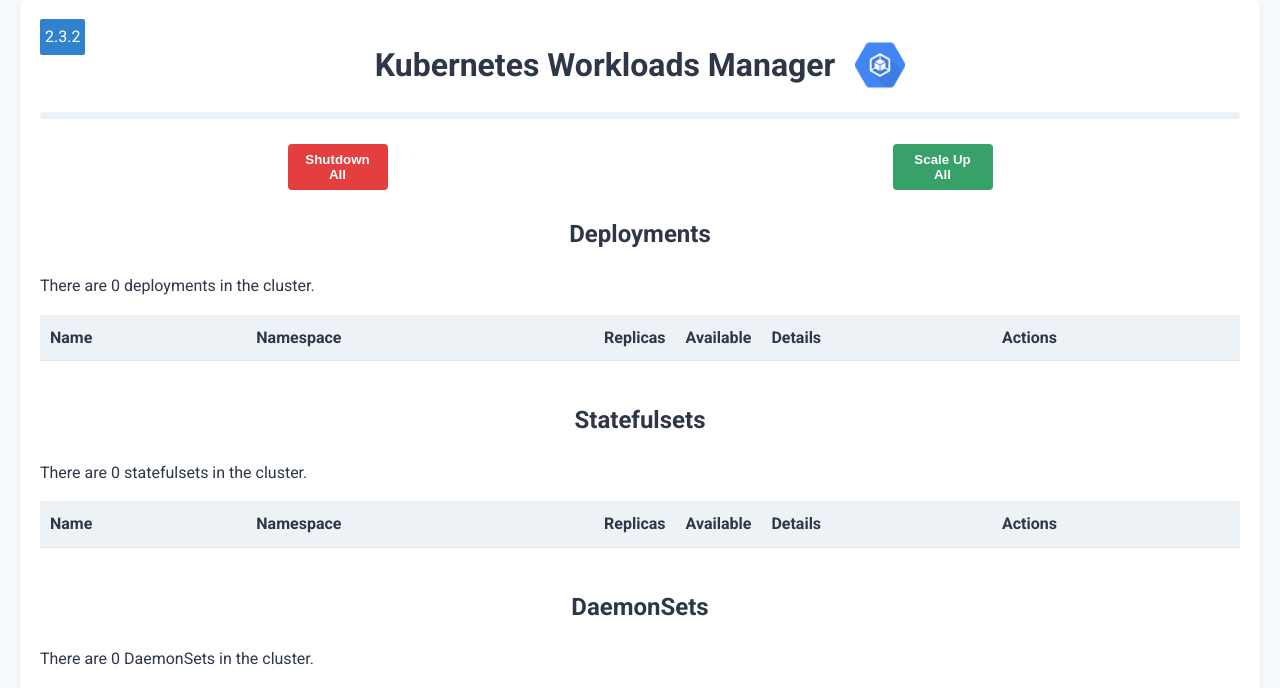
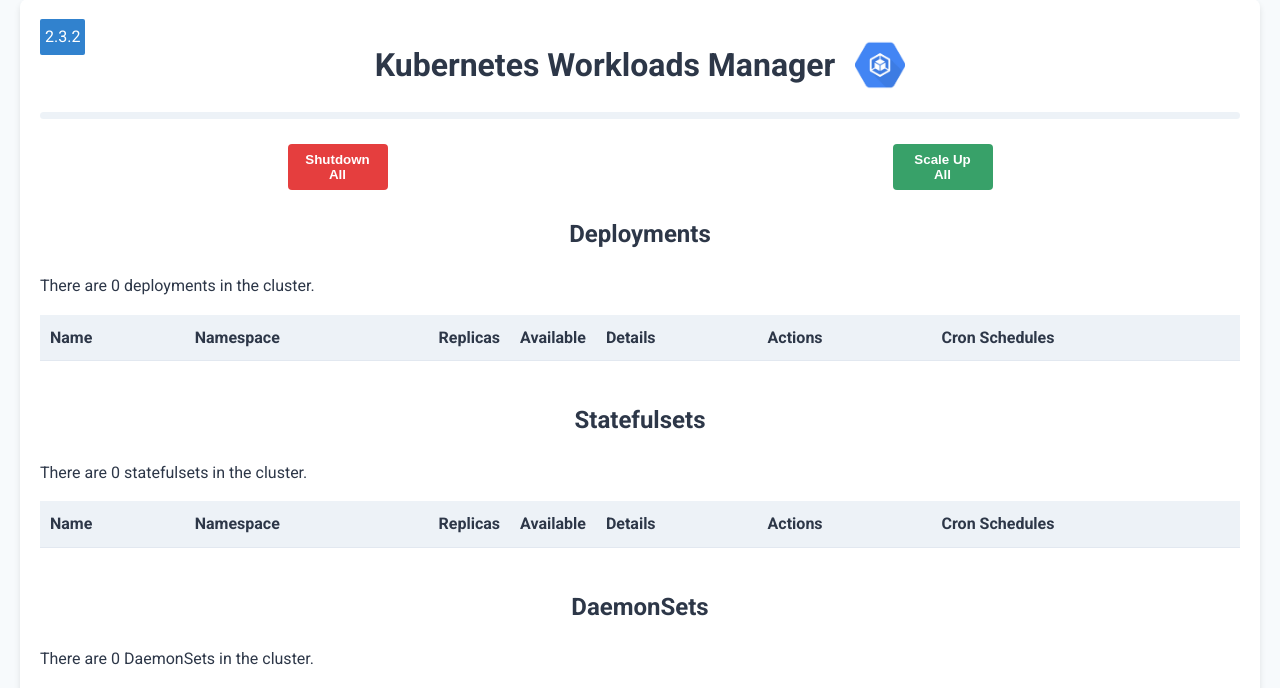
Before and after one commit to didlawowo/workload-scheduler, a FastAPI app: page / in a window 1280 px wide. Shown: the part 21-709 px from the top of the page. Run offline with FastAPI, Linux system fonts and the light colour scheme; tables that the repository leaves empty hold one stand-in row (values such as "Sample post"); lists and menus that the app fills with data are empty.

Commit message:
Feat/front display crons (#27)
* feat: Implement comprehensive health check for database and Kubernetes


* fix: change cron_start data in sample_schedule_data for test_db

* fix: add log for get /schedule/{uid} and put /schedules/{schedule_id} method, in test_api.py change post url /schedules by /schedule

* feat: add new test, test_invalid_cron_expression, test_start_workload_api_failure

* feat: add new column for Crons Schedules and display crons in real time

---------

Co-authored-by: AxelAv19 <114404778+AxelAv19@users.noreply.github.com>

```diff
--- a/src/static/js/main.js
+++ b/src/static/js/main.js
@@ -49,7 +49,10 @@
     saveBtn.dataset.mode = 'create';
     document.querySelector('.modal-content h3').textContent = 'Éditeur d\'expression Cron';
     currentScheduleId = null;
+
+    refreshCronDisplay();
 }
+
 closeBtn.addEventListener('click', closeModal);
 // cancelBtn.addEventListener('click', closeModal);
 
@@ -226,6 +229,21 @@
 
         updateCronInfo();
     }
+
+    // Ajout : Chargement et affichage des crons pour tous les workloads
+    loadAllCronSchedules();
+
+    // Écouter le bouton de suppression
+    const deleteBtn = document.getElementById('deleteBtn');
+    if (deleteBtn) {
+        deleteBtn.addEventListener('click', () => {
+            if (currentScheduleId) {
+                deleteSchedule(currentScheduleId);
+            } else {
+                alert("Aucune programmation à supprimer.");
+            }
+        });
+    }
 });
 
 // Mettre à jour le gestionnaire d'événements pour le bouton "saveBtn"
@@ -290,7 +308,6 @@
         })
         .then(data => {
             console.log('Programmation mise à jour:', data);
-            getListSchedule();
             closeModal();
         })
         .catch(error => {
@@ -324,7 +341,6 @@
         })
         .then(data => {
             console.log('Programmation créée:', data);
-            getListSchedule();
             closeModal();
         })
         .catch(error => {
@@ -343,8 +359,8 @@
     }
 });
 
-// Fonction pour récupérer les programmations depuis l'API
-function getListSchedule() {
+// Fonction pour charger tous les schedules et les afficher
+function loadAllCronSchedules() {
     fetch('/schedules', {
         method: 'GET',
         headers: {
@@ -357,14 +373,68 @@
         }
         return response.json();
     })
-    .then(data => {
-        console.log('Programmations récupérées:', data);
-        // Mettre à jour le tableau avec les données récupérées
-        // updateScheduleTable(data);
+    .then(schedules => {
+        console.log('Programmations récupérées:', schedules);
+
+        // Créer un mapping des programmations par UID
+        const schedulesByUid = {};
+        schedules.forEach(schedule => {
+            if (schedule.uid) {
+                schedulesByUid[schedule.uid] = schedule;
+            }
+        });
+
+        // Rechercher les boutons d'édition pour trouver les workloads et mettre à jour leurs crons
+        const editButtons = document.querySelectorAll('button[onclick^="edit_prog"]');
+        editButtons.forEach(button => {
+            // Extraire l'UID du bouton edit_prog
+            const onclickAttr = button.getAttribute('onclick');
+            const match = onclickAttr.match(/edit_prog\('([^']+)'/);
+
+            if (match && match[1]) {
+                const uid = match[1];
+                const schedule = schedulesByUid[uid];
+
+                if (schedule) {
+                    updateWorkloadCronDisplay(schedule);
+                }
+            }
+        });
     })
     .catch(error => {
         console.error('Erreur lors de la récupération des programmations:', error);
     });
+}
+
+// Fonction pour mettre à jour l'affichage des crons d'un workload
+function updateWorkloadCronDisplay(schedule) {
+    const editButtons = document.querySelectorAll(`button[onclick*="'${schedule.uid}'"]`);
+
+    if (editButtons.length === 0) {
+        console.log(`Aucun workload trouvé avec l'UID: ${schedule.uid}`);
+        return;
+    }
+
+    editButtons.forEach(button => {
+        const parentCell = button.closest('td');
+
+        const cronCell = parentCell.nextElementSibling;
+
+        if (cronCell && cronCell.querySelector('.cron-info')) {
+            const cronStartDisplay = schedule.cron_start || 'Not set';
+            const cronStopDisplay = schedule.cron_stop || 'Not set';
+
+            cronCell.querySelector('.cron-info').innerHTML = `
+                <div class="${schedule.cron_start ? 'cron-active' : ''}"><strong>Start:</strong> ${cronStartDisplay}</div>
+                <div class="${schedule.cron_stop ? 'cron-active' : ''}"><strong>Stop:</strong> ${cronStopDisplay}</div>
+            `;
+        }
+    });
+}
+
+// Fonction pour actualiser l'affichage des crons
+function refreshCronDisplay() {
+    loadAllCronSchedules();
 }
 
 // Fonction pour supprimer une programmation
@@ -381,27 +451,13 @@
         })
         .then(data => {
             console.log('Programmation supprimée:', data);
-            // getListSchedule();
+            closeModal();
         })
         .catch(error => {
             console.error('Erreur lors de la suppression de la programmation:', error);
         });
     }
 }
-
-// Fonction pour éditer un workload existant depuis le tableau
-// function editWorkload(scheduleId, cronValue) {
-//     currentScheduleId = scheduleId;
-
-//     cronStart.value = cronValue === 'Non programmé' ? defaultCronValue : cronValue;
-//     cronError.style.display = 'none';
-
-//     document.querySelector('.modal-content h3').textContent = 'Modifier la programmation';
-
-//     saveBtn.dataset.mode = 'update';
-
-//     modal.style.display = 'block';
-// }
 
 function decodeCronExpression(expression) {
     if (!expression || !isValidCron(expression)) {
--- a/src/templates/index.html
+++ b/src/templates/index.html
@@ -44,12 +44,13 @@
                         <!-- <th>Labels</th> -->
                         <th>Details</th>
                         <th>Actions</th>
+                        <th>Cron Schedules</th>
                     </tr>
                 </thead>
                 <tbody>
                     {% for d in deploy %}
                     <tr>
-                        <td>{{ d.name }}{{ d.uid }}</td>
+                        <td>{{ d.name }}</td>
                         <td>{{ d.namespace }}</td>
 
                         <td {% if d.replicas is none %}>0{% else %}>{{ d.replicas }}{% endif %}</td>
@@ -120,8 +121,10 @@
                                 </button>
                         </td>
                         <td>
-                            <button onclick="edit_prog('{{ d.uid }}', '{{ d.name }}', '{{ d.type }}')"
-                                class="btn btn-primary">Modifier</button>
+                            <div class="cron-info">
+                                <div><strong>Start:</strong> {{ d.cron_start|default('Not set', true) }}</div>
+                                <div><strong>Stop:</strong> {{ d.cron_stop|default('Not set', true) }}</div>
+                            </div>
                         </td>
                     </tr>
                     {% endfor %}
@@ -165,6 +168,7 @@
                         <!-- <th>Labels</th> -->
                         <th>Details</th>
                         <th>Actions</th>
+                        <th>Cron Schedules</th>
                     </tr>
                 </thead>
                 <tbody>
@@ -225,6 +229,10 @@
                             <button onclick="manageWorkloadStatus('sts', '{{ d.name }}', '{{ d.namespace }}', 'up')"
                                 class="btn btn-success">Start</button>
                         </td>
+                        <div class="cron-info">
+                            <div><strong>Start:</strong> {{ d.cron_start|default('Not set', true) }}</div>
+                            <div><strong>Stop:</strong> {{ d.cron_stop|default('Not set', true) }}</div>
+                        </div>
                     </tr>
                     {% endfor %}
                 </tbody>
@@ -240,7 +248,6 @@
                         <th>Name</th>
                         <th>Namespace</th>
                         <th>Details</th>
-
                     </tr>
                 </thead>
                 <tbody>
@@ -288,7 +295,6 @@
                             </div>
                             {% endfor %}
                         </td>
-
                     </tr>
                     {% endfor %}
                 </tbody>
```
